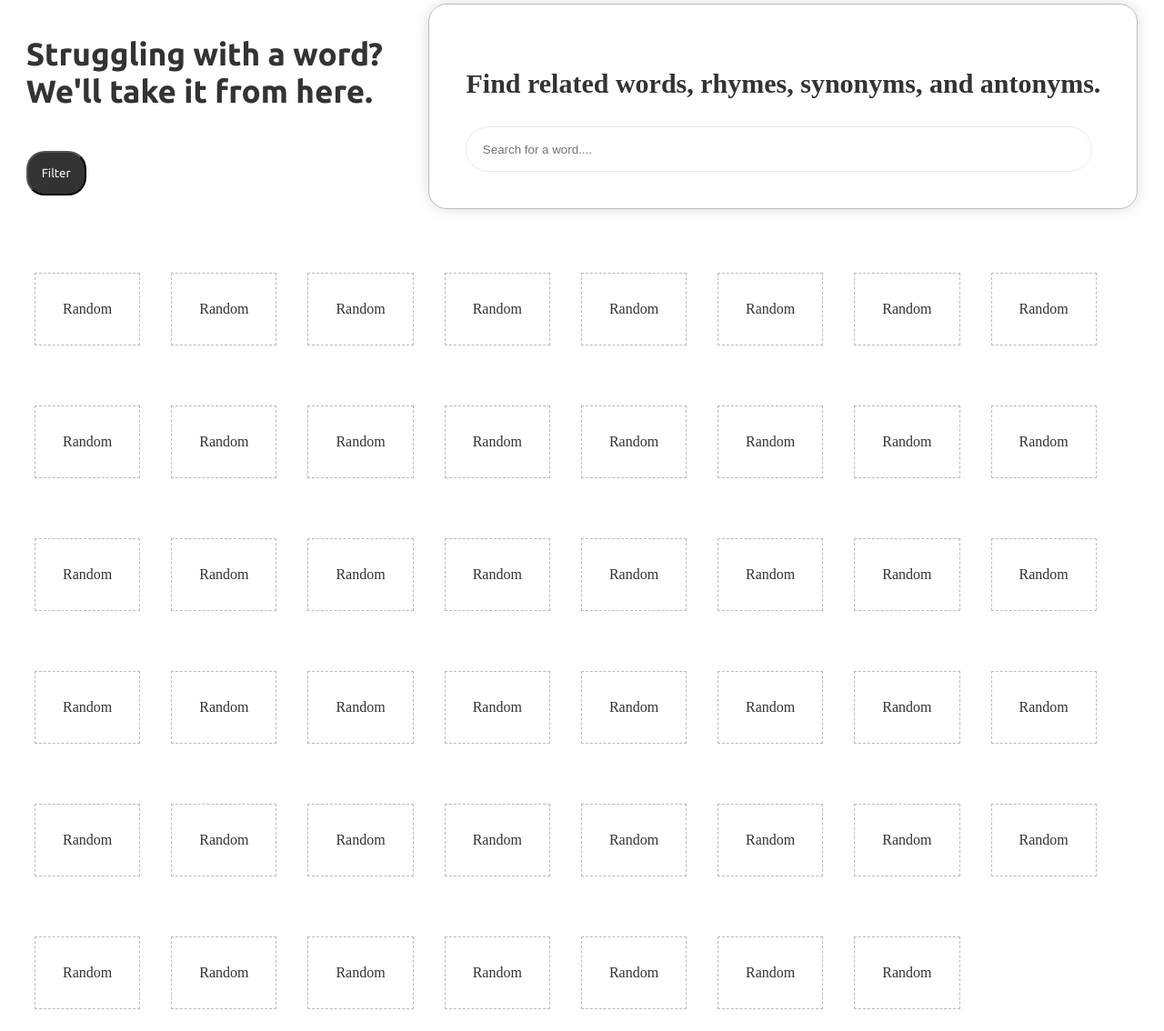
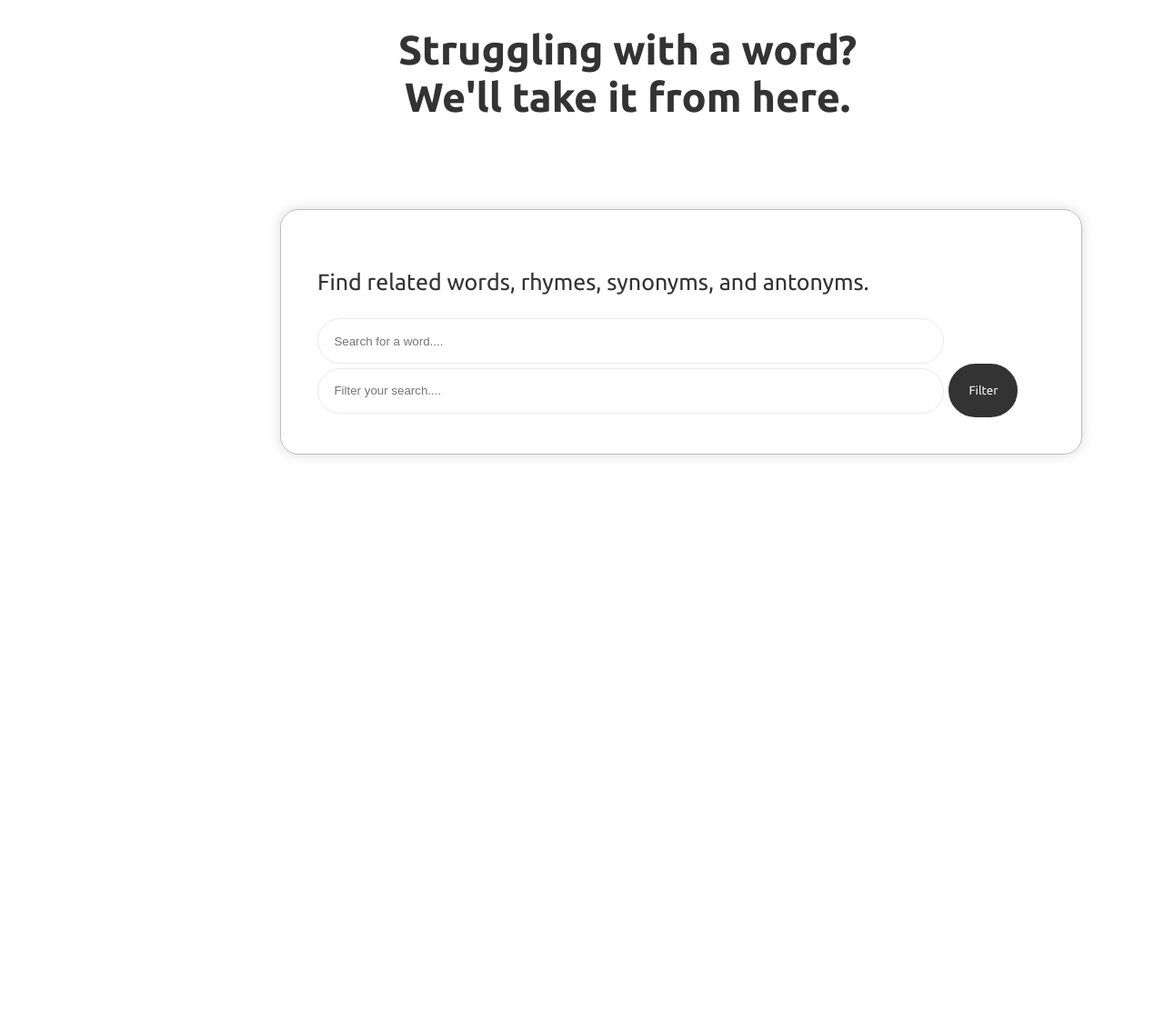
Before and after one commit to ralu-ugo/Word-App, a plain HTML site: page index.html in a window 1280 px wide. Shown: the part 88-1222 px from the top of the page at 91% size. After the commit the page ends 800 px from the top, so only its background shows below. Drawn offline with nearby package versions, Linux system fonts and the light colour scheme; no server answers.

Commit message:
Add files via upload

```diff
--- a/index.html
+++ b/index.html
@@ -15,71 +15,17 @@
             Word App</h3>
     </header>
 
-    <section class= "brief">
-        <p class = "header">Struggling with a word? <br> We'll take it from here.
+    <p class = "header">Struggling with a word? <br> We'll take it from here.
         <br>
         <br>
-        <button>Filter</button>
+
      </p>
 
         <div class="table">
             <p>Find related words, rhymes, synonyms, and antonyms. </p>
             <input type="text" class = "search-bar" placeholder="  Search for a word....">
+            <input type="text" class = "search-bar" placeholder="  Filter your search...."> <button>Filter</button>
         </div>
-
-    </section>
-
-    <section class= 'result-area'>
-        <p class= 'results'>Random</p>
-        <p class= 'results'>Random</p>
-        <p class= 'results'>Random</p>
-        <p class= 'results'>Random</p>
-        <p class= 'results'>Random</p>
-        <p class= 'results'>Random</p>
-        <p class= 'results'>Random</p>
-        <p class= 'results'>Random</p>
-        <p class= 'results'>Random</p>
-        <p class= 'results'>Random</p>
-        <p class= 'results'>Random</p>
-        <p class= 'results'>Random</p>
-        <p class= 'results'>Random</p>
-        <p class= 'results'>Random</p>
-        <p class= 'results'>Random</p>
-        <p class= 'results'>Random</p>
-        <p class= 'results'>Random</p>
-        <p class= 'results'>Random</p>
-        <p class= 'results'>Random</p>
-        <p class= 'results'>Random</p>
-        <p class= 'results'>Random</p>
-        <p class= 'results'>Random</p>
-        <p class= 'results'>Random</p>
-        <p class= 'results'>Random</p>
-        <p class= 'results'>Random</p>
-        <p class= 'results'>Random</p>
-        <p class= 'results'>Random</p>
-        <p class= 'results'>Random</p>
-        <p class= 'results'>Random</p>
-        <p class= 'results'>Random</p>
-        <p class= 'results'>Random</p>
-        <p class= 'results'>Random</p>
-        <p class= 'results'>Random</p>
-        <p class= 'results'>Random</p>
-        <p class= 'results'>Random</p>
-        <p class= 'results'>Random</p>
-        <p class= 'results'>Random</p>
-        <p class= 'results'>Random</p>
-        <p class= 'results'>Random</p>
-        <p class= 'results'>Random</p>
-        <p class= 'results'>Random</p>
-        <p class= 'results'>Random</p>
-        <p class= 'results'>Random</p>
-        <p class= 'results'>Random</p>
-        <p class= 'results'>Random</p>
-        <p class= 'results'>Random</p>
-        <p class= 'results'>Random</p>
-    </section>
-
-
 
 </body>
 </html>
--- a/style.css
+++ b/style.css
@@ -13,11 +13,18 @@ h3{
 
 .header{
     font-family: 'Ubuntu';
-    font-size: 35px;
+    font-size: 45px;
+    display: flex;
+    justify-content:space-evenly;
+    gap: 30px;
+    align-items: flex-start;
+    text-align: center;
+    font-weight: 550;
+    margin-left: 100px;
 
 }
 
-.brief{
+/* .brief{
     display: flex;
     font-size: 30px;
     font-weight: 550;
@@ -30,7 +37,7 @@ h3{
     color: #333
 
 
-}
+} */
 
 .search-bar{
     width: 50em;
@@ -46,27 +53,25 @@ input{
 
 
 .table{
+    font-family: 'Ubuntu';
+    font-size: 25px;
+    font-weight: 400;
     border: 1px solid #bbb ;
     padding: 40px;
     box-shadow: 0 0 15px #ddd ;
     border-radius: 20px ;
+    width: 800px;
+    align-items: center;
+    margin-left: 300px;
 
 }
 
 button{
+
     background-color: #333;
-    border-radius: 20px;
+    border-radius: 60px;
+    border: 2px solid #333;
     color: whitesmoke;
     font-family: 'Ubuntu';
-    padding: 15px;
+    padding: 20px;
 }
-
-.results{
-    display: inline-block;
-    flex-direction: row;
-    gap: 20px;
-    margin-left: 30px;
-    margin-top: 50px;
-    border: 1px dashed #bbb;
-    padding: 30px;
-}
```
